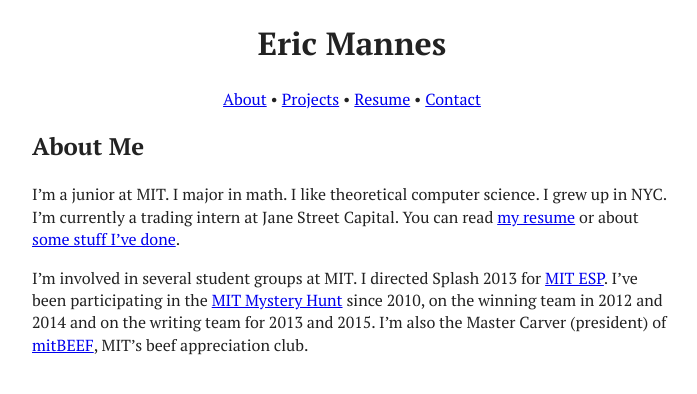
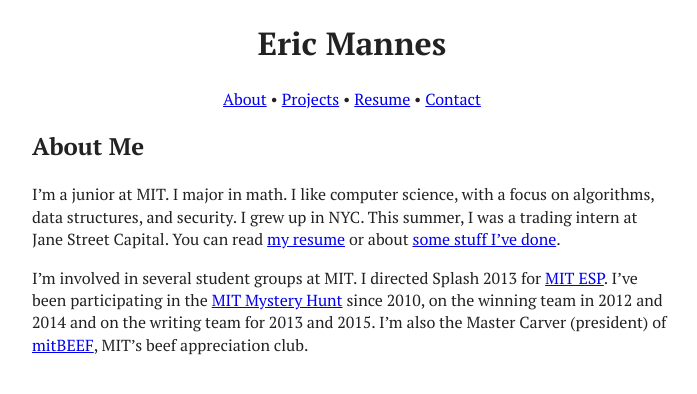
Before and after one commit to emannes/emannes.github.io, a Jekyll site: the page built from index.md, in a window 1280 px wide. Shown: the top 394 px of the page, without its empty margins (288-985 px from the left). Built offline with Jekyll 4.4.1, drawn with Linux system fonts in a browser that asks for light colours; nearby versions of some CDN libraries.

Commit message:
Internship's over.

```diff
--- a/index.md
+++ b/index.md
@@ -6,6 +6,6 @@ permalink: /
 
 ## About Me ##
 
-I'm a junior at MIT. I major in math.  I like theoretical computer science. I grew up in NYC. I'm currently a trading intern at Jane Street Capital. You can read [my resume](/files/resume.pdf) or about [some stuff I've done](/projects/).
+I'm a junior at MIT. I major in math.  I like computer science, with a focus on algorithms, data structures, and security. I grew up in NYC. This summer, I was a trading intern at Jane Street Capital. You can read [my resume](/files/resume.pdf) or about [some stuff I've done](/projects/).
 
 I'm involved in several student groups at MIT. I directed Splash 2013 for [MIT ESP](http://esp.mit.edu/). I've been participating in the [MIT Mystery Hunt](http://web.mit.edu/puzzle/www/) since 2010, on the winning team in 2012 and 2014 and on the writing team for 2013 and 2015. I'm also the Master Carver (president) of [mitBEEF](http://web.mit.edu/mitbeef/), MIT's beef appreciation club.
```
